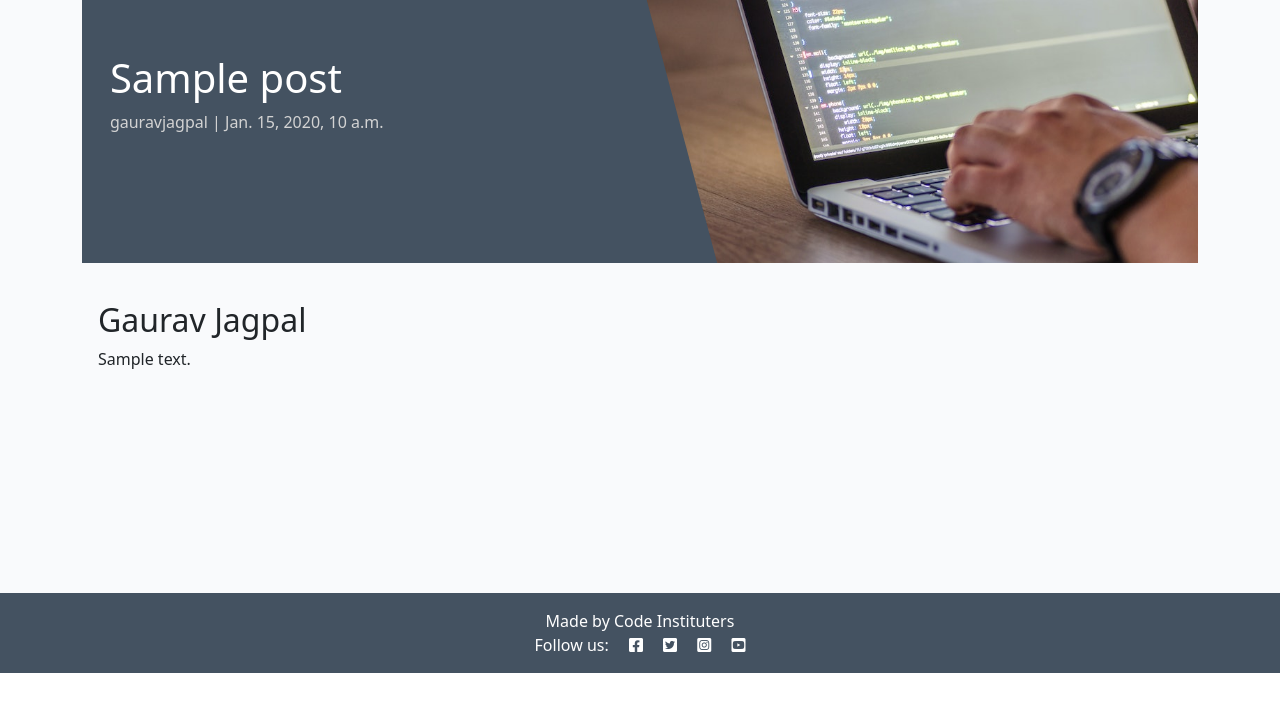
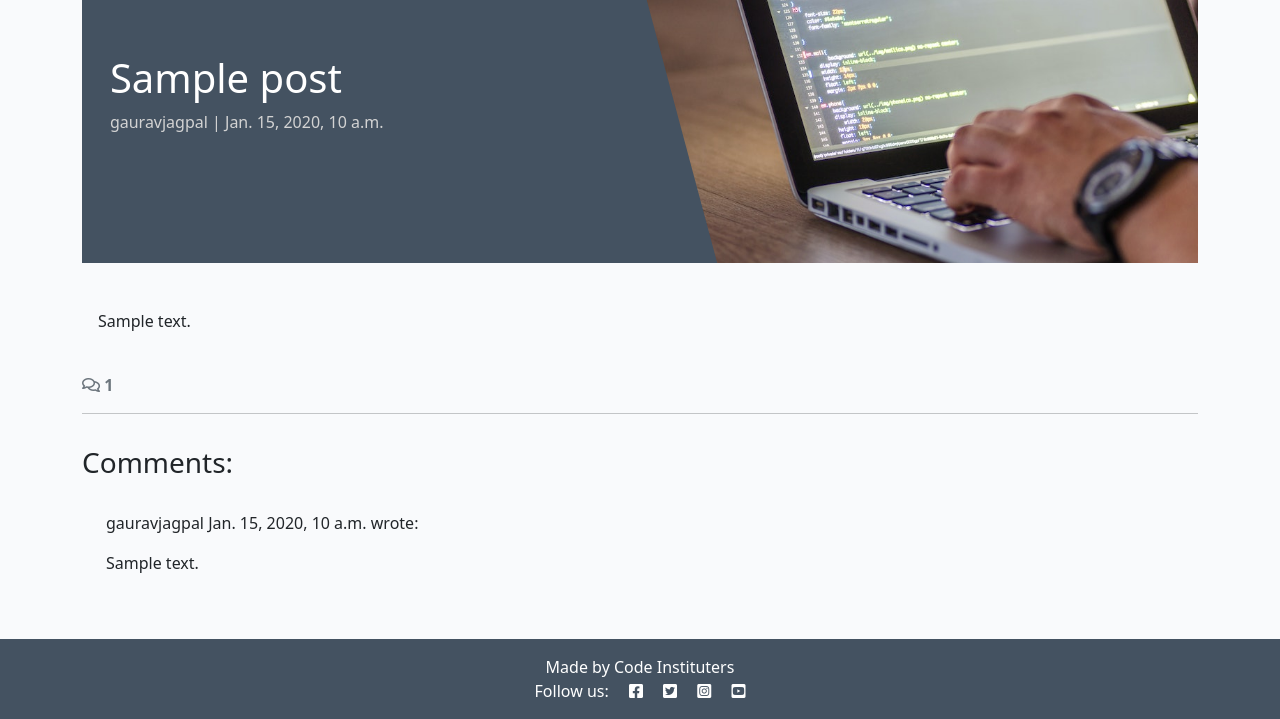
Before and after one commit to gauravjagpal/django_blog, a Django app: a page that uses blog/templates/blog/post_detail.html in a window 1280 px wide. Shown: the part 127-846 px from the top of the page. Before the commit the page ends 800 px from the top, so only its background shows below. Run offline with Django 4.2, Linux system fonts and the light colour scheme; data comes from the database, SQL or seed files in the repository; tables that the repository leaves empty hold one stand-in row (values such as "Sample post").

Commit message:
add commenting approval

```diff
--- a/blog/templates/blog/post_detail.html
+++ b/blog/templates/blog/post_detail.html
@@ -1,4 +1,3 @@
-
 {% extends 'base.html' %} {% block content %}
 {% load static %}
 
@@ -24,13 +23,55 @@
             <div class="card-body">
                 <!-- The post content goes inside the card-text. -->
                 <!-- Use the | safe filter inside the template tags -->
-                 <h2>{{ coder }}</h2>
+                <h2>{{ coder }}</h2>
                 <p class="card-text">
                     {{ post.content | safe }}
                 </p>
             </div>
         </div>
     </div>
+    <!-- Displaying count of comments -->
+    <div class="row">
+        <div class="col-12">
+            <strong class="text-secondary">
+                <i class="far fa-comments"></i> {{ comment_count }}
+            </strong>
+        </div>
+        <div class="col-12">
+            <hr>
+        </div>
+    </div>
+    <!-- Displaying Comments -->
+    <div class="row">
+        <div class="col-md-8 card mb-4  mt-3 ">
+            <h3>Comments:</h3>
+            <div class="card-body">
+                <!-- We want a for loop inside the empty control tags
+          to iterate through each comment in comments -->
+                {% for comment in comments %}
+                <div class="p-2 comments
+          {% if not comment.approved and comment.author == user %}
+          faded{% elif not comment.approved %} d-none{% endif %}">
+                    <p class="font-weight-bold">
+                        {{ comment.author }}
+                        <span class="font-weight-normal">
+                            {{ comment.created_on }}
+                        </span> wrote:
+                    </p>
+                    <div id="comment{{ comment.id }}">
+                        {{ comment.body | linebreaks }}
+                    </div>
+                    {% if not comment.approved and comment.author == user %}
+                    <p class="approval">
+                        This comment is awaiting approval
+                    </p>
+                    {% endif %}
+                </div>
+                <!-- Our for loop ends here -->
+                {% endfor %}
+            </div>
+        </div>
+    </div>
 </div>
 
 {% endblock content %}
--- a/blog/views.py
+++ b/blog/views.py
@@ -7,7 +7,7 @@
     model = Post
     queryset = Post.objects.filter(status=1)
     template_name = "blog/index.html"
-    paginate_by =6
+    paginate_by = 12
 
 def post_detail(request, slug):
     """
@@ -20,10 +20,13 @@
     """
     queryset = Post.objects.filter(status=1)
     post = get_object_or_404(queryset, slug=slug)
+    comments = post.comments.all().order_by("-created_on")
+    comment_count = post.comments.filter(approved=True).count()
 
     return render(
         request,
         "blog/post_detail.html",
         {"post": post,
-        "coder" : "Gaurav Jagpal"},
+        "comments": comments,
+        "comment_count": comment_count,},
     )
```
